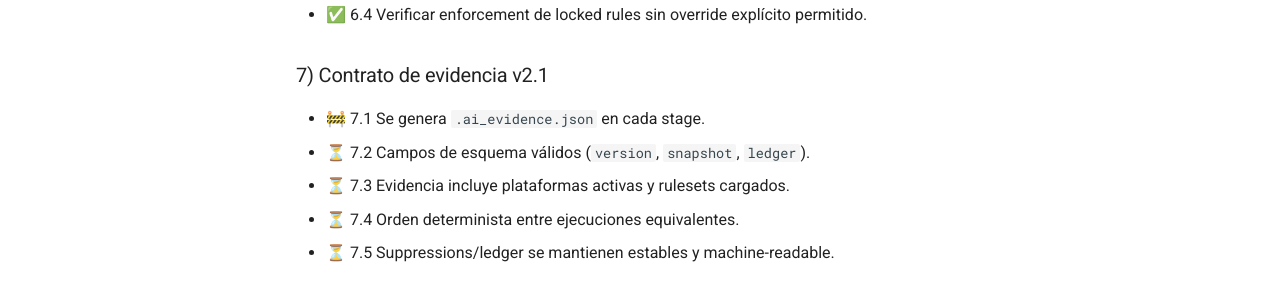
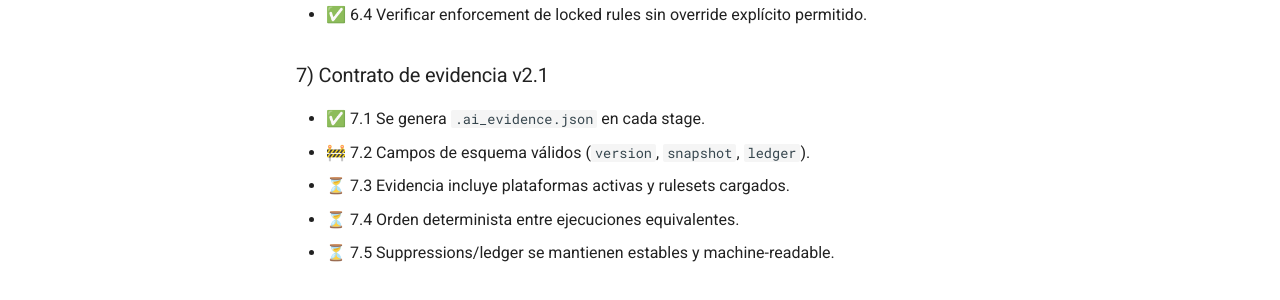
Before and after one commit to SwiftEnProfundidad/ast-intelligence-hooks, an MkDocs documentation site: the page built from docs/PUMUKI_FULL_VALIDATION_CHECKLIST.md, in a window 1280 px wide and 900 px high, scrolled down 2877 px. Shown: the part 151-451 px from the top of the window. Built offline with MkDocs 1.6.1 and Material for MkDocs 9.7.7, drawn with Linux system fonts in a browser that asks for light colours; comment, search, counter and statistics services are not loaded.

```diff
--- a/docs/PUMUKI_FULL_VALIDATION_CHECKLIST.md
+++ b/docs/PUMUKI_FULL_VALIDATION_CHECKLIST.md
@@ -94,8 +94,8 @@ Checklist maestro para validar el ciclo completo de Pumuki de forma secuencial a
 
 ### 7) Contrato de evidencia v2.1
 
-- 🚧 7.1 Se genera `.ai_evidence.json` en cada stage.
-- ⏳ 7.2 Campos de esquema válidos (`version`, `snapshot`, `ledger`).
+- ✅ 7.1 Se genera `.ai_evidence.json` en cada stage.
+- 🚧 7.2 Campos de esquema válidos (`version`, `snapshot`, `ledger`).
 - ⏳ 7.3 Evidencia incluye plataformas activas y rulesets cargados.
 - ⏳ 7.4 Orden determinista entre ejecuciones equivalentes.
 - ⏳ 7.5 Suppressions/ledger se mantienen estables y machine-readable.
```
Also changed, not shown: docs/REFRACTOR_PROGRESS.md (+2 -1 lines).
